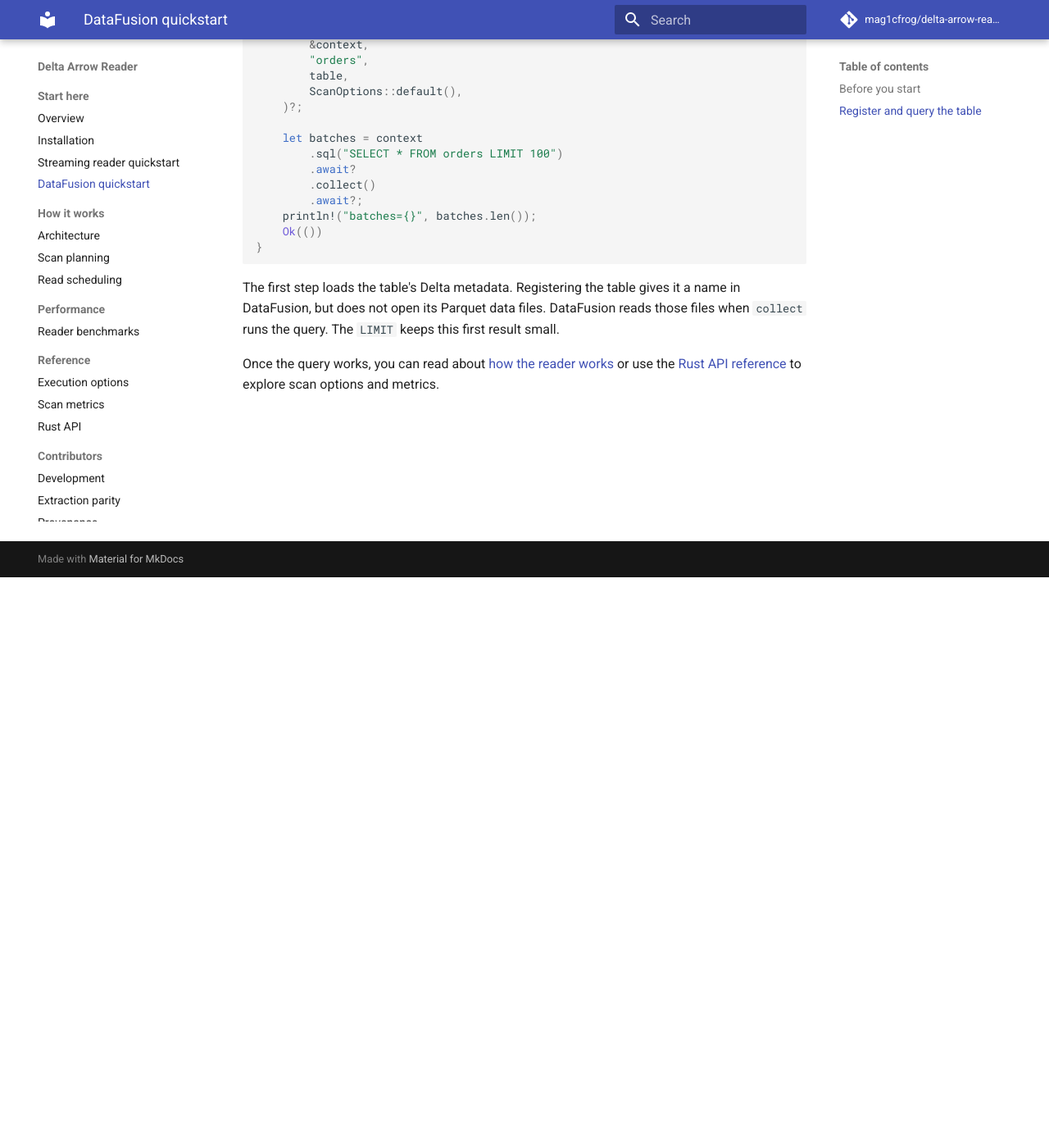
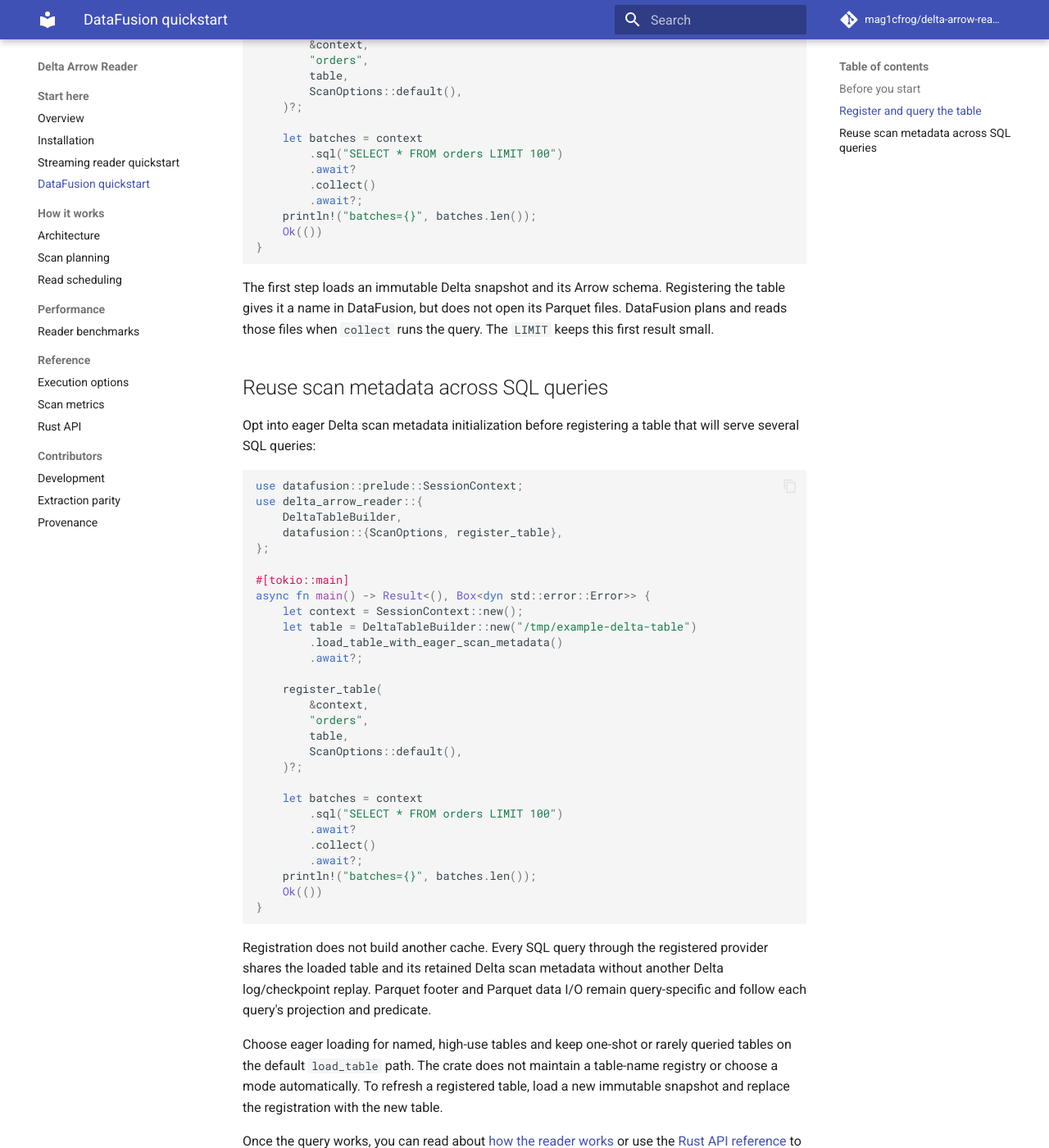
Before and after one commit to mag1cfrog/delta-arrow-reader, an MkDocs documentation site: the page built from docs/content/datafusion.md, in a window 1280 px wide and 1400 px high, scrolled down 696 px. Shown: the whole window at 82% size. Built offline with MkDocs 1.6.1 and Material for MkDocs 9.7.7, drawn with Linux system fonts in a browser that asks for light colours; comment, search, counter and statistics services are not loaded.

Commit message:
docs: explain eager loading workflows

````diff
--- a/docs/content/datafusion.md
+++ b/docs/content/datafusion.md
@@ -42,10 +42,58 @@ async fn main() -> Result<(), Box<dyn std::error::Error>> {
 }
 ```
 
-The first step loads the table's Delta metadata. Registering the table gives it
-a name in DataFusion, but does not open its Parquet data files. DataFusion reads
-those files when `collect` runs the query. The `LIMIT` keeps this first result
-small.
+The first step loads an immutable Delta snapshot and its Arrow schema.
+Registering the table gives it a name in DataFusion, but does not open its
+Parquet files. DataFusion plans and reads those files when `collect` runs the
+query. The `LIMIT` keeps this first result small.
+
+## Reuse scan metadata across SQL queries
+
+Opt into eager Delta scan metadata initialization before registering a table
+that will serve several SQL queries:
+
+```no_run
+use datafusion::prelude::SessionContext;
+use delta_arrow_reader::{
+    DeltaTableBuilder,
+    datafusion::{ScanOptions, register_table},
+};
+
+#[tokio::main]
+async fn main() -> Result<(), Box<dyn std::error::Error>> {
+    let context = SessionContext::new();
+    let table = DeltaTableBuilder::new("/tmp/example-delta-table")
+        .load_table_with_eager_scan_metadata()
+        .await?;
+
+    register_table(
+        &context,
+        "orders",
+        table,
+        ScanOptions::default(),
+    )?;
+
+    let batches = context
+        .sql("SELECT * FROM orders LIMIT 100")
+        .await?
+        .collect()
+        .await?;
+    println!("batches={}", batches.len());
+    Ok(())
+}
+```
+
+Registration does not build another cache. Every SQL query through the
+registered provider shares the loaded table and its retained Delta scan
+metadata without another Delta log/checkpoint replay. Parquet footer and
+Parquet data I/O remain query-specific and follow each query's projection and
+predicate.
+
+Choose eager loading for named, high-use tables and keep one-shot or rarely
+queried tables on the default `load_table` path. The crate does not maintain a
+table-name registry or choose a mode automatically. To refresh a registered
+table, load a new immutable snapshot and replace the registration with the new
+table.
 
 Once the query works, you can read about [how the reader works](https://mag1cfrog.github.io/delta-arrow-reader/architecture/)
 or use the [Rust API reference](https://docs.rs/delta-arrow-reader) to explore
````
Also changed, not shown: docs/content/streaming-reader.md (+46 -2 lines).
